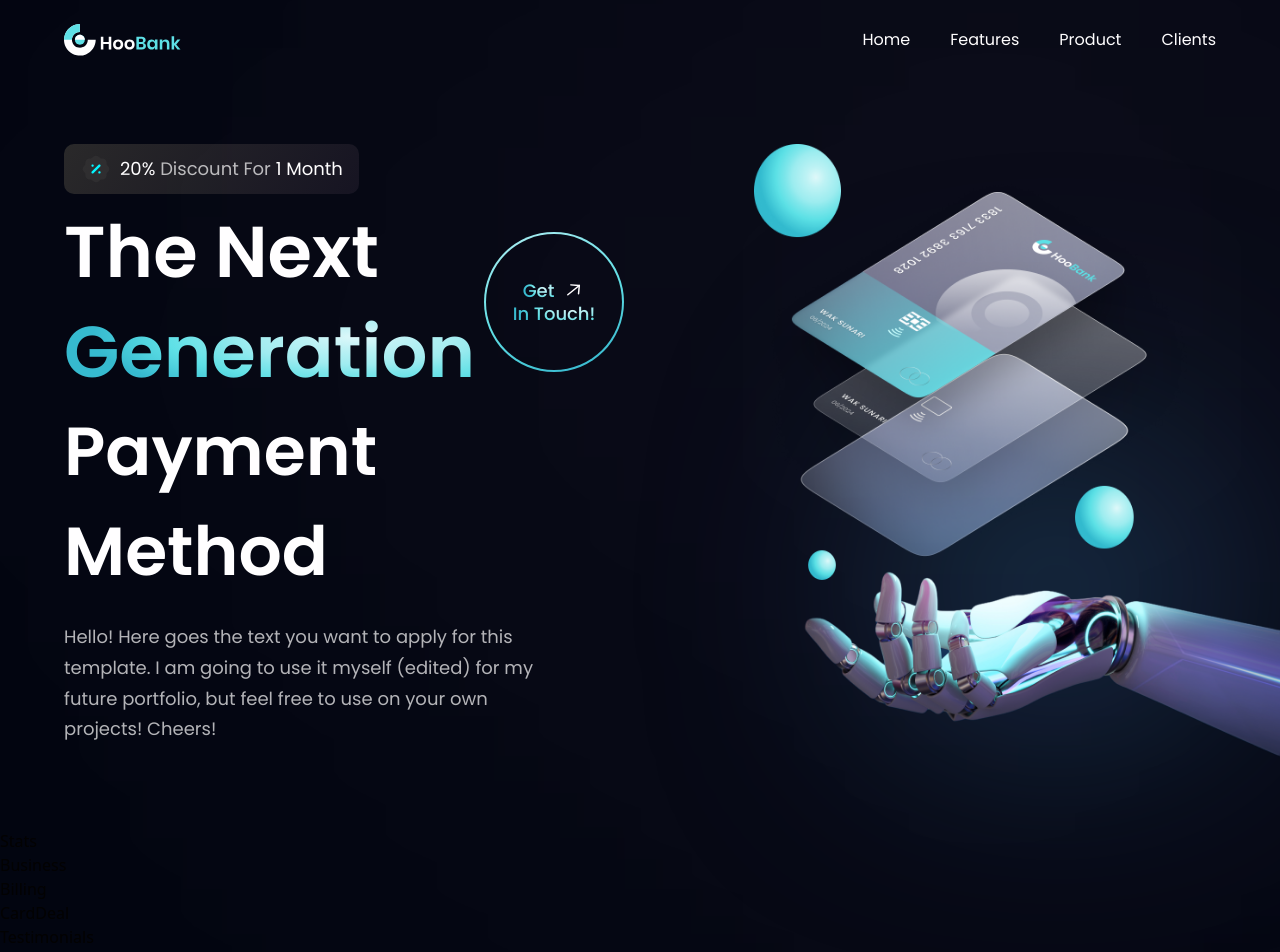
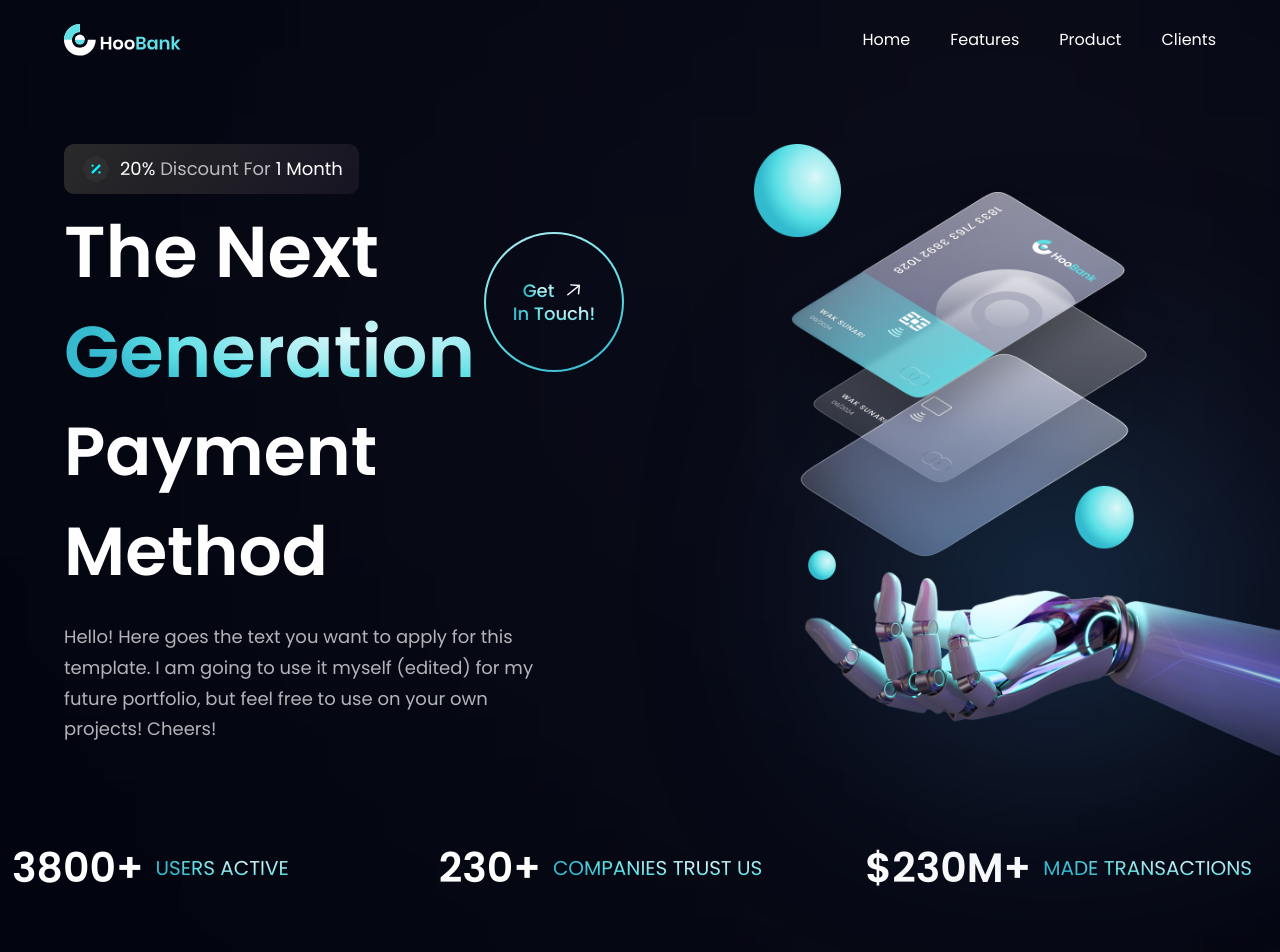
Before and after one commit to Efu-Dev/react-tailwind-template, a React (Vite) app in the folder presentation-site/: page / in a window 1280 px wide. Shown: the top 952 px of the page. Built offline with nearby package versions, Linux system fonts and the light colour scheme.

Commit message:
added Stats Component and fixed stats

```diff
--- a/presentation-site/src/components/Stats.jsx
+++ b/presentation-site/src/components/Stats.jsx
@@ -1,9 +1,16 @@
 import React from 'react';
+import {stats} from '../constants';
+import styles from '../style.js';
 
-const Stats = () => {
-  return (
-    <div>Stats</div>
-  );
-};
+const Stats = () => (
+  <section className={`${styles.flexCenter} flex-row flex-wrap sm:mb-20 mb-6`}>
+    {stats.map((stat) => (
+      <div key={stat.id} className={`flex-1 flex justify-start items-center flex-row m-3`}>
+        <h4 className='font-poppins font-semibold xs:text-[41px] text-[31px] xs:leading-[53px] leading-[43px] text-white'>{stat.value}</h4>
+        <p className='text-white font-poppins font-normal xs:text-[20px] text-[15px] xs:leading-[26px] leading-[21px] text-gradient uppercase ml-3'>{stat.title}</p>
+      </div>
+    ))}
+  </section>
+);
 
 export default Stats;
--- a/presentation-site/src/constants/index.js
+++ b/presentation-site/src/constants/index.js
@@ -73,17 +73,17 @@
 export const stats = [
   {
     id: "stats-1",
-    title: "User Active",
+    title: "Users Active",
     value: "3800+",
   },
   {
     id: "stats-2",
-    title: "Trusted by Company",
+    title: "Companies Trust Us",
     value: "230+",
   },
   {
     id: "stats-3",
-    title: "Transaction",
+    title: "Made Transactions",
     value: "$230M+",
   },
 ];
```
